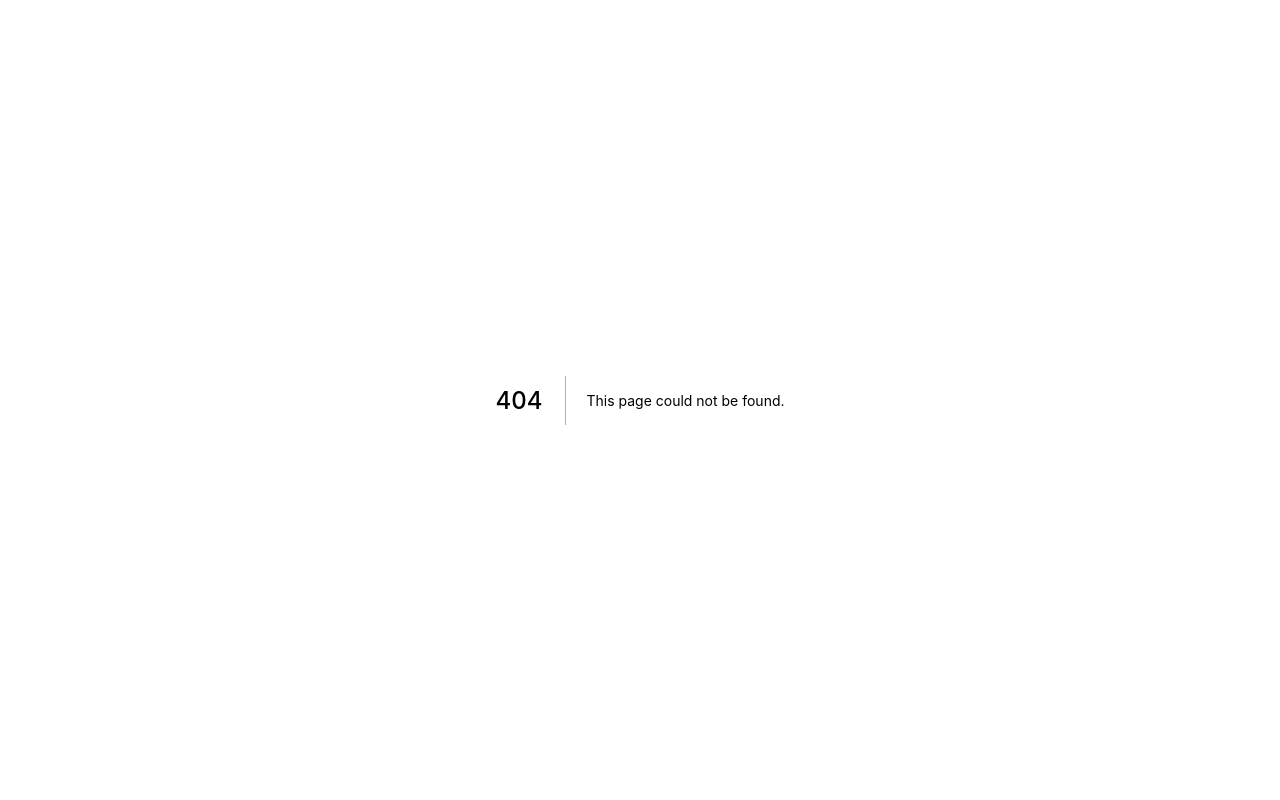
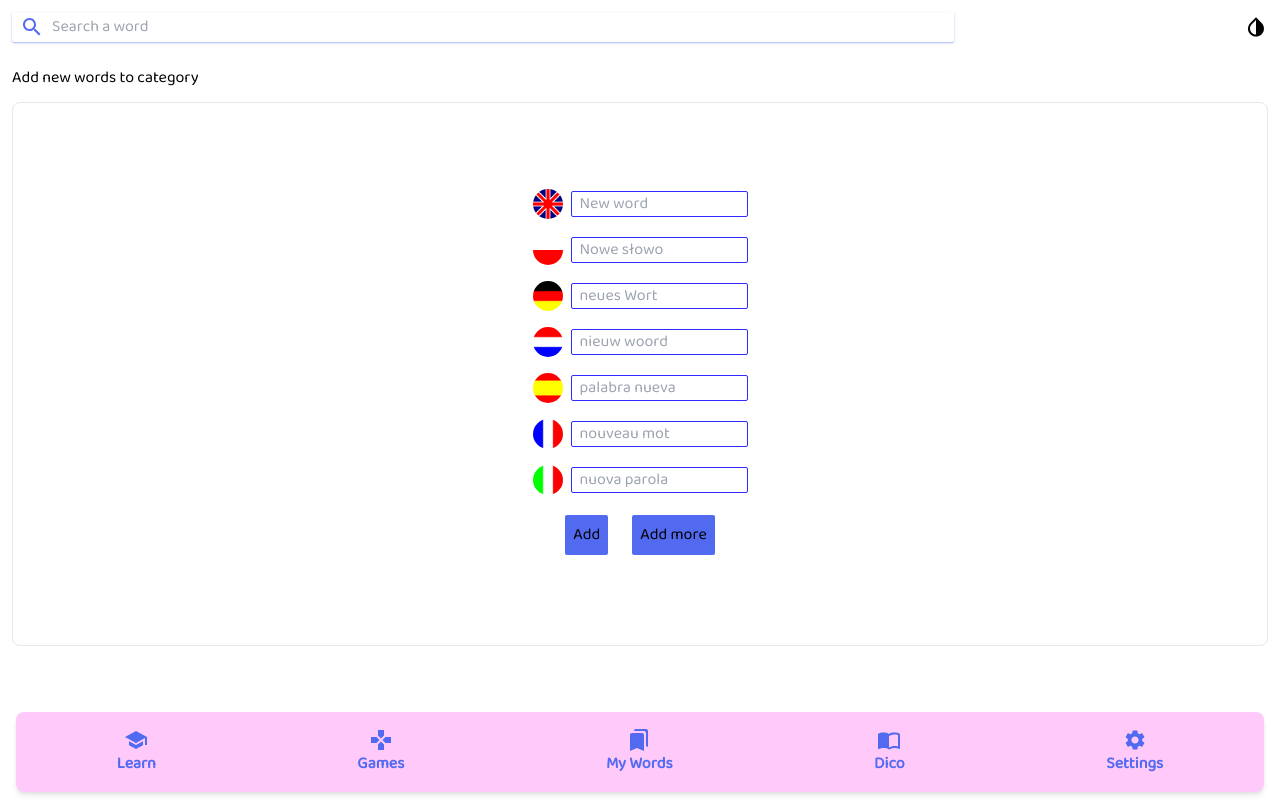
Before and after one commit to ArexSpeed/multiwords, a Next.js app: page /mywords/addwords in a window 1280 px wide. Before the commit this address had no page. Built offline with nearby package versions, Linux system fonts and the light colour scheme.

Commit message:
add new words ui

```diff
--- /dev/null
+++ b/pages/mywords/addwords.tsx
@@ -0,0 +1,123 @@
+import React, { useState } from 'react';
+import MetaHead from 'components/MetaHead';
+import Search from 'components/Search';
+import Flag from 'components/Flag';
+import MobileNav from 'components/Nav/MobileNav';
+
+const AddWordsPage = () => {
+  const [newWord, setNewWord] = useState({
+    eng: '',
+    pol: '',
+    ger: '',
+    ned: '',
+    spa: '',
+    fra: '',
+    ita: ''
+  });
+
+  const addNewWords = () => {
+    console.log(newWord);
+  };
+
+  return (
+    <div className="w-screen h-screen max-h-screen flex flex-col relative font-baloo dark:bg-gray-700 dark:text-gray-100">
+      <MetaHead />
+      <main className="w-full max-h-screen">
+        <Search />
+        <section className="flex flex-col w-full p-3">
+          <div className="flex flex-row justify-between items-center">
+            <h4 className="text-md">Add new words to category</h4>
+          </div>
+        </section>
+        <section className="flex flex-col flex-grow w-full h-[80vh] px-3 justify-between items-center pb-24">
+          <div className="flex flex-col w-full h-full justify-center items-center px-2 border-[1px] border-primary25 rounded-lg">
+            <article className="flex flex-col justify-center items-center">
+              <div className="flex flex-row justify-center items-center">
+                <Flag flag="eng" />
+                <input
+                  type="text"
+                  placeholder="New word"
+                  className="border border-eng px-2 text-black rounded-sm mr-2"
+                  value={newWord.eng}
+                  onChange={(e) => setNewWord({ ...newWord, eng: e.target.value })}
+                />
+              </div>
+              <div className="flex flex-row justify-center items-center">
+                <Flag flag="pol" />
+
+                <input
+                  type="text"
+                  placeholder="Nowe słowo"
+                  className="border border-eng px-2 text-black rounded-sm mr-2"
+                  value={newWord.pol}
+                  onChange={(e) => setNewWord({ ...newWord, pol: e.target.value })}
+                />
+              </div>
+              <div className="flex flex-row justify-center items-center">
+                <Flag flag="ger" />
+                <input
+                  type="text"
+                  placeholder="neues Wort"
+                  className="border border-eng px-2 text-black rounded-sm mr-2"
+                  value={newWord.ger}
+                  onChange={(e) => setNewWord({ ...newWord, ger: e.target.value })}
+                />
+              </div>
+              <div className="flex flex-row justify-center items-center">
+                <Flag flag="ned" />
+                <input
+                  type="text"
+                  placeholder="nieuw woord"
+                  className="border border-eng px-2 text-black rounded-sm mr-2"
+                  value={newWord.ned}
+                  onChange={(e) => setNewWord({ ...newWord, ned: e.target.value })}
+                />
+              </div>
+              <div className="flex flex-row justify-center items-center">
+                <Flag flag="spa" />
+                <input
+                  type="text"
+                  placeholder="palabra nueva"
+                  className="border border-eng px-2 text-black rounded-sm mr-2"
+                  value={newWord.spa}
+                  onChange={(e) => setNewWord({ ...newWord, spa: e.target.value })}
+                />
+              </div>
+              <div className="flex flex-row justify-center items-center">
+                <Flag flag="fra" />
+                <input
+                  type="text"
+                  placeholder="nouveau mot"
+                  className="border border-eng px-2 text-black rounded-sm mr-2"
+                  value={newWord.fra}
+                  onChange={(e) => setNewWord({ ...newWord, fra: e.target.value })}
+                />
+              </div>
+              <div className="flex flex-row justify-center items-center">
+                <Flag flag="ita" />
+                <input
+                  type="text"
+                  placeholder="nuova parola"
+                  className="border border-eng px-2 text-black rounded-sm mr-2"
+                  value={newWord.ita}
+                  onChange={(e) => setNewWord({ ...newWord, ita: e.target.value })}
+                />
+              </div>
+              <div className="flex flex-row justify-center items-center">
+                <button
+                  className="bg-secondary p-2 m-3 rounded-sm outline-none"
+                  onClick={addNewWords}>
+                  Add
+                </button>
+                <button className="bg-secondary p-2 m-3 rounded-sm outline-none">Add more</button>
+              </div>
+            </article>
+          </div>
+        </section>
+        <MobileNav />
+      </main>
+    </div>
+  );
+};
+
+export default AddWordsPage;
```
